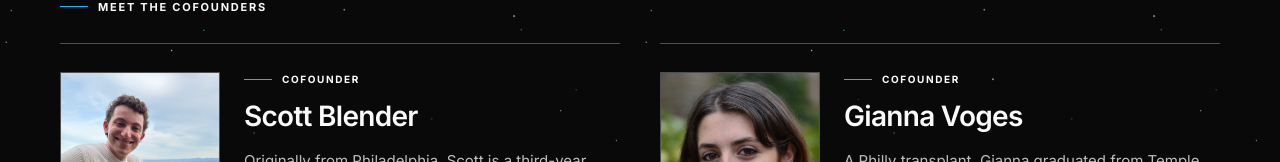
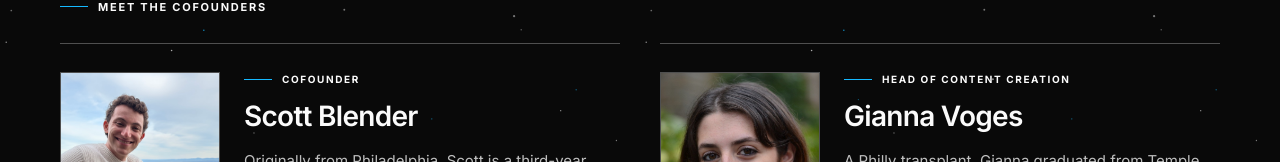
Before and after one commit to scottblender/philadelphia-space-forum, a Next.js app: page /about in a window 1280 px wide. Shown: the part 449-611 px from the top of the page. Built offline with nearby package versions, Linux system fonts and the light colour scheme.

Commit message:
Update Gianna's title to Head of Content Creation

```diff
--- a/app/data/team.ts
+++ b/app/data/team.ts
@@ -20,7 +20,7 @@ export const team: TeamMemberData[] = [
   {
     id: "gianna-voges",
     name: "Gianna Voges",
-    role: "Cofounder",
+    role: "Head of Content Creation",
     photo: "/team/gianna-voges.jpg",
     bio: "A Philly transplant, Gianna graduated from Temple University with a degree in journalism. She works in the restaurant industry and as a reporter for Philadelphia magazine.",
   },
```
